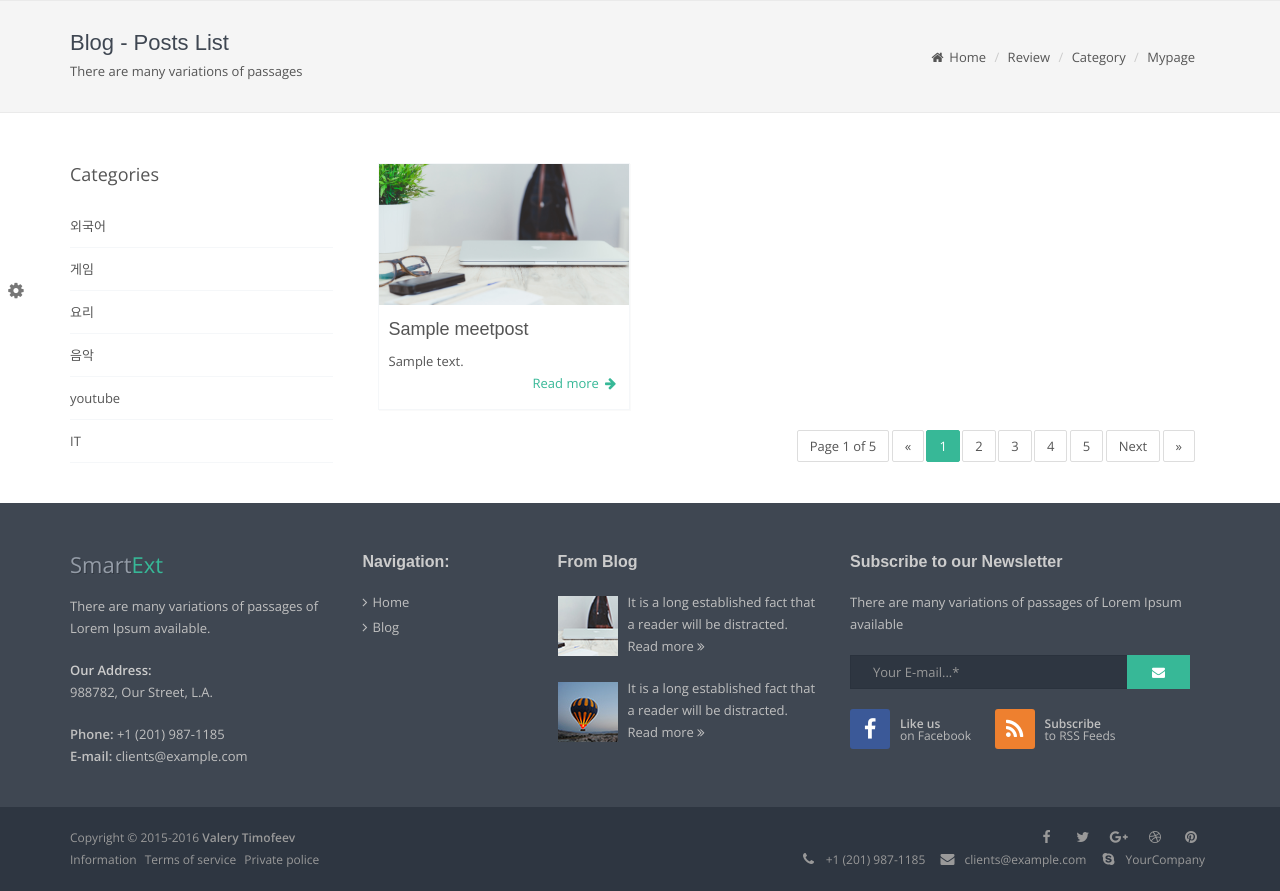
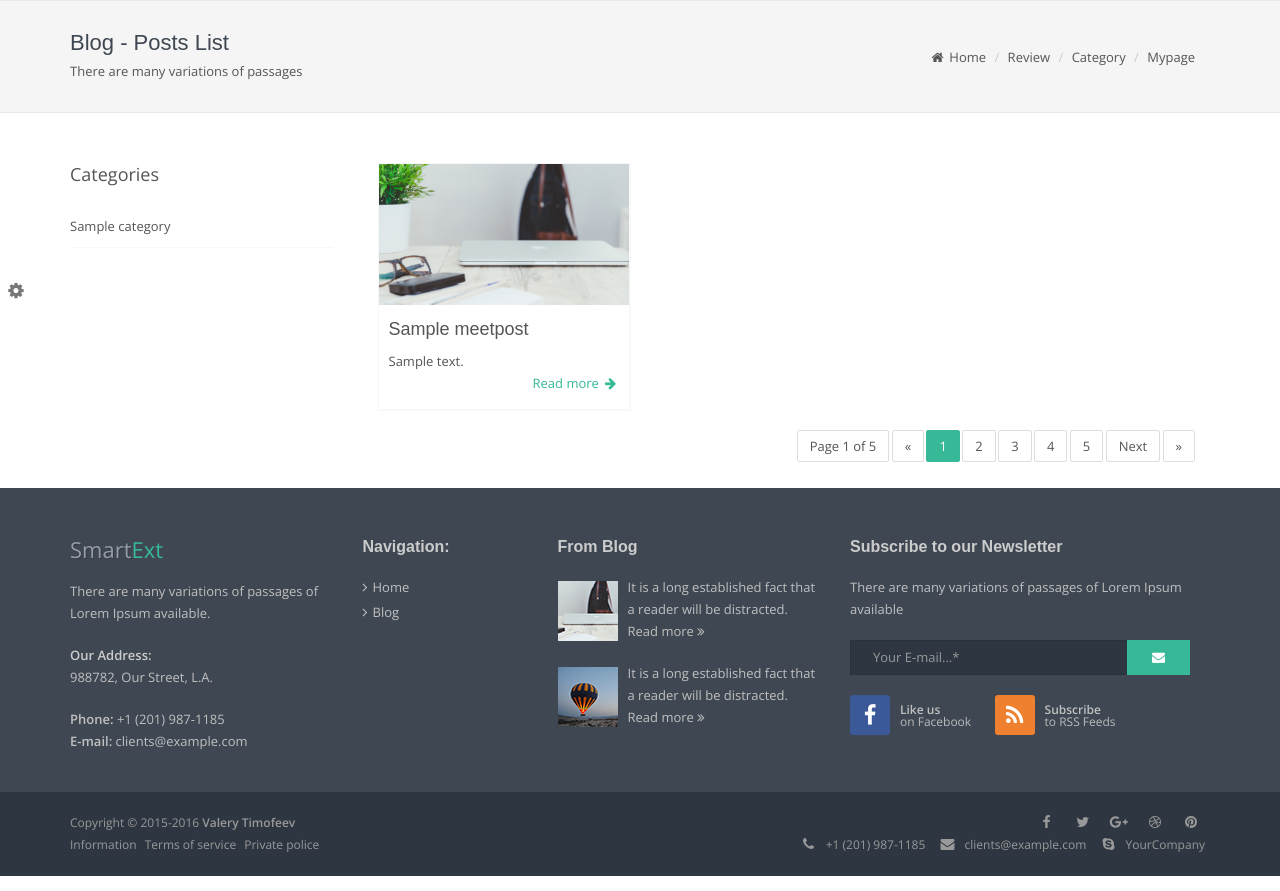
Before and after one commit to yujuck/playlist2, a Node server app: page /meetpost in a window 1280 px wide. Shown: the part 110-1001 px from the top of the page. Run offline with Node 20, Linux system fonts and the light colour scheme; tables that the repository leaves empty hold one stand-in row (values such as "Sample post"); some libraries are stand-ins or nearby versions; some web fonts are replaced.

Commit message:
12/04 리스트페이지 카테고리 부분 수정

```diff
--- a/views/post-list.ejs
+++ b/views/post-list.ejs
@@ -4,7 +4,7 @@
 <head>
 
     <!-- Page title -->
-    <title>SmartEXT. - Responsive HTML Site Template</title>
+    <title>Playlist</title>
 
     <!-- Meta -->
     <meta charset="utf-8">
@@ -181,7 +181,7 @@
     <!-- /Page Header -->
 
     <!-- Main -->
-    <main class="main-container">
+    <main class="main-container" id="app">
 
         <div class="container">
             <div class="row">
@@ -194,12 +194,8 @@
 
                         <div class="title">Categories</div>
                         <ul class="sidebar-menu">
-                            <li><a href="#">외국어</a></li>
-                            <li><a href="#">게임</a></li>
-                            <li><a href="#">요리</a></li>
-                            <li><a href="#">음악</a></li>
-                            <li><a href="#">youtube</a></li>
-                            <li><a href="#">IT</a></li>
+                            <li v-for="c in category"><a href="#">{{c.categoryname}}</a></li>
+
                         </ul>
 
                     </div>
@@ -213,7 +209,7 @@
                 <!-- /Blog Sidebar -->
 
                 <!-- Blog Content -->
-                <div class="col-md-9" id="app">
+                <div class="col-md-9">
 
 
                     <div class="projects-list">
@@ -700,9 +696,18 @@
         var app = new Vue({
             el: '#app',
             data: {
-                posts: []
+                posts: [],
+                category: []
             },
             created: function () {
+                axios.get('/category')
+                    .then(function (res) {
+                        this.category = res.data;
+                    }.bind(this))
+                    .catch(function (err) {
+                        console.log(err);
+                    });
+
                 axios.get('/meetpost/list')
                     .then(function (res) {
                         this.posts = res.data;
--- a/views/post-write.ejs
+++ b/views/post-write.ejs
@@ -79,7 +79,7 @@
                     }.bind(this))
                     .catch(function (err) {
                         console.log(err);
-                    })
+                    });
 
             },
             methods: {
```
